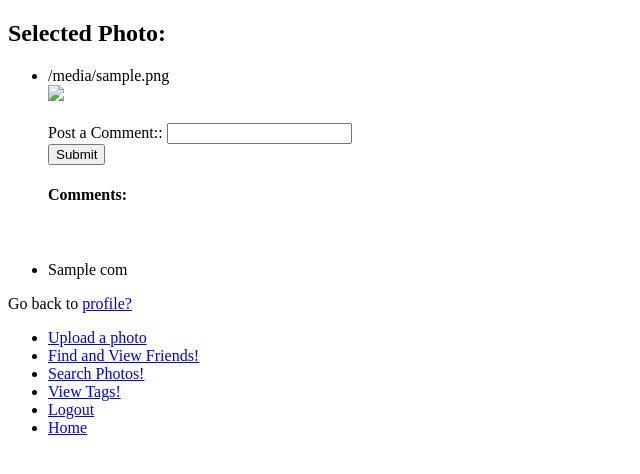
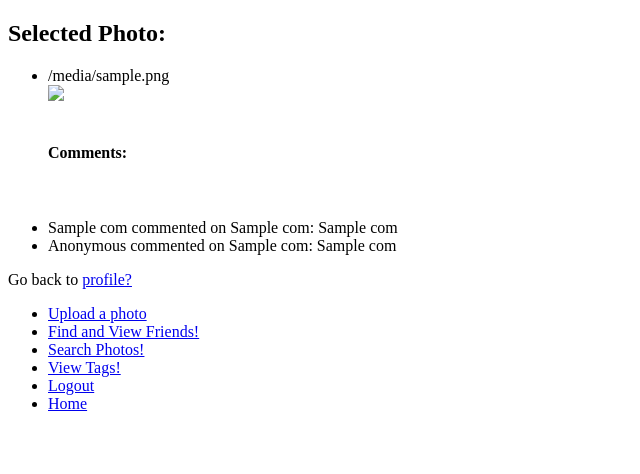
Before and after one commit to snigdhakalathur/CS460PA1, a Flask app: template skeleton/templates/comments.html in a window 1280 px wide. Shown: the top 474 px of the page, without its empty margins (0-640 px from the left). Run offline with Flask 2, Linux system fonts and the light colour scheme; data comes from the database, SQL or seed files in the repository; the template is opened without the code that fills it: most values are stand-ins (such as "Sample title", 1, 10 or a date in 2020).

Commit message:
Update comments.html

```diff
--- a/skeleton/templates/comments.html
+++ b/skeleton/templates/comments.html
@@ -14,6 +14,7 @@
 
         <!--pass uid of the selcted photo and current uid and only show this form if current user <> photo owner-->
         <br>
+        {% if allowed %}
         <div class="title">
             </div>
             <div id="content">
@@ -24,6 +25,7 @@
                     <input type="submit" />
                 </form>
              </div>
+             {% endif %}
 
         <h4>Comments:</h4><br>
         <br>
@@ -32,12 +34,23 @@
         {%for com in comments%}
 
         <li>
-            {{com[1]}} <br>
+            {{com[6]}} commented on {{com[2]}}: {{com[1]}} <br>
 
         </li>
         {% endfor %}
-        </u1>
         {% endif %}
+
+        {% if anonComments%}
+        <u1>
+        {%for com in anonComments%}
+
+        <li>
+            Anonymous commented on {{com[2]}}: {{com[1]}} <br>
+
+        </li>
+        {% endfor %}
+        {% endif %}
+      </u1>
       </li>
     </ul>
 {% endif %}
```
